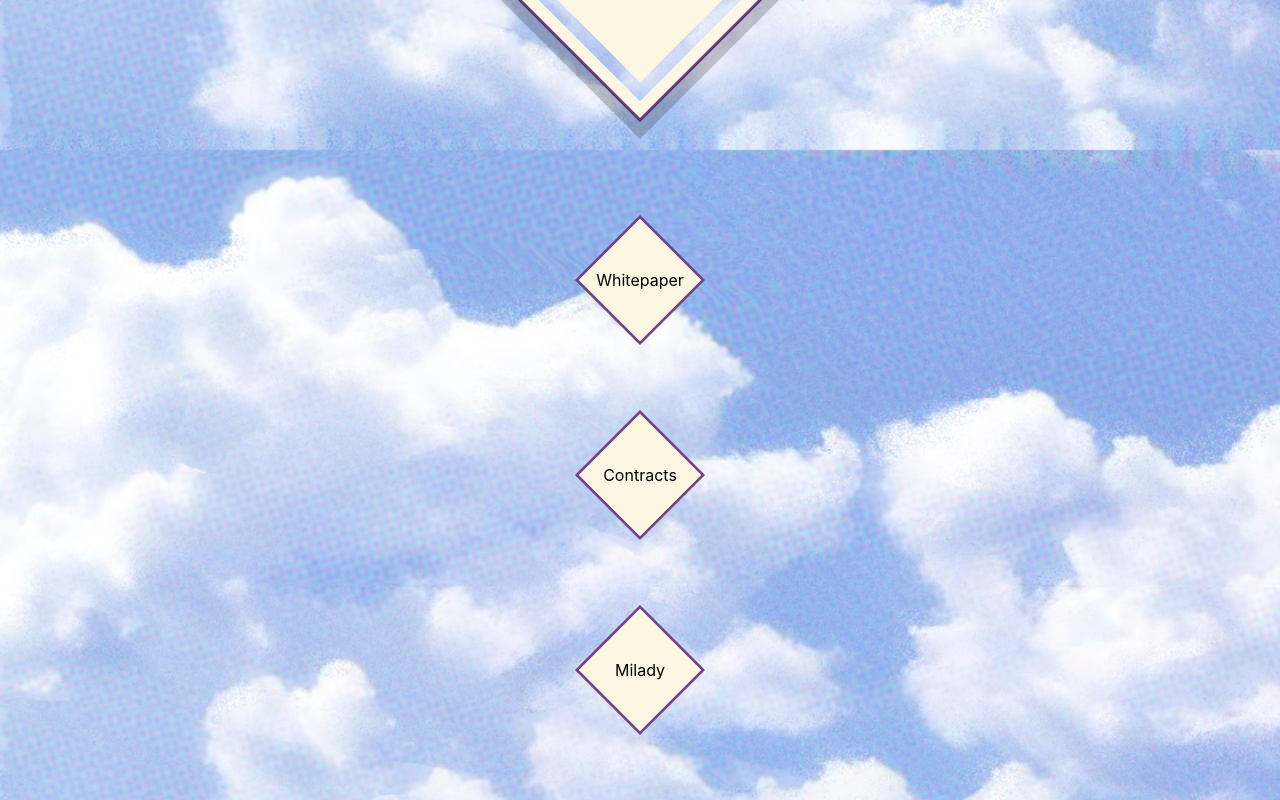
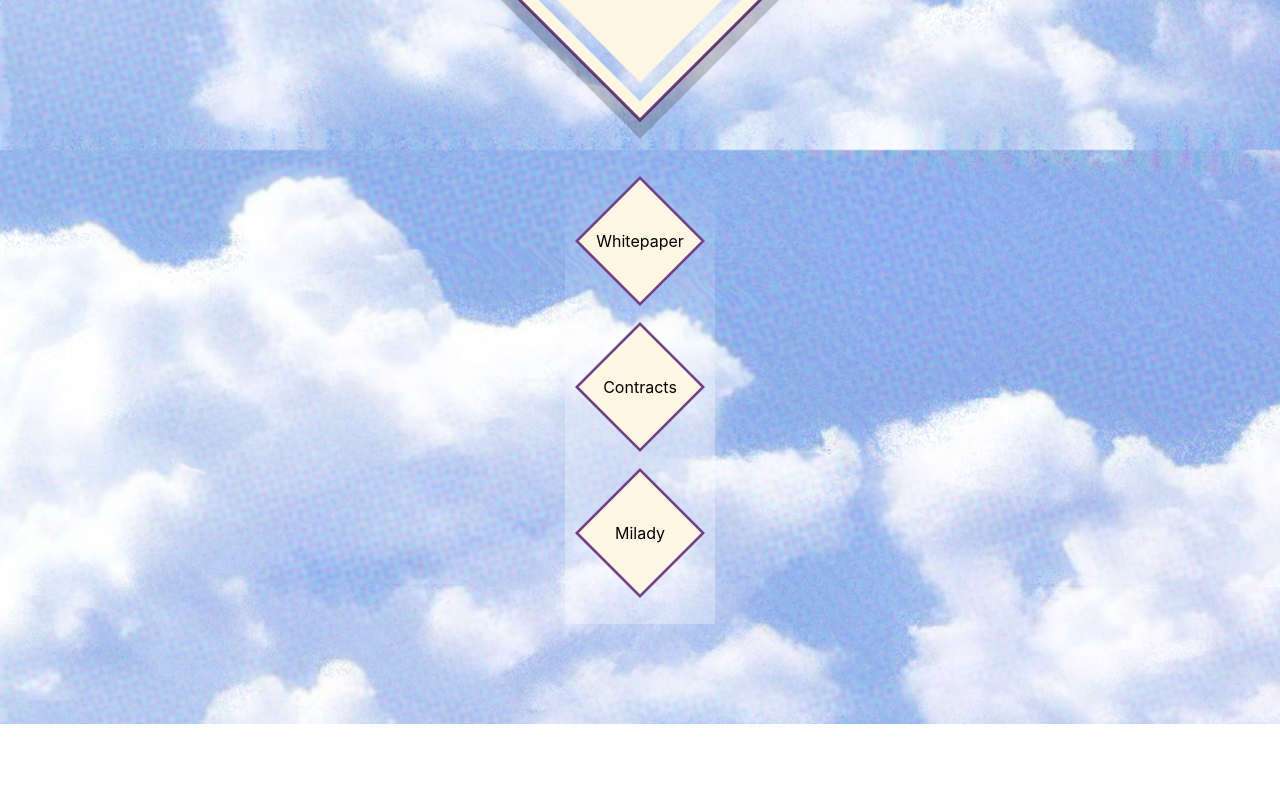
Before and after one commit to DennisDv24/myindexmaker-front, a React (Create React App) app: page /about in a window 1280 px wide. Shown: the part 650-1450 px from the top of the page. After the commit the page ends 1374 px from the top, so only its background shows below. Built offline with nearby package versions, Linux system fonts and the light colour scheme.

Commit message:
prototype: about links styling

```diff
--- a/src/components/AboutPage/AboutPage.module.css
+++ b/src/components/AboutPage/AboutPage.module.css
@@ -34,12 +34,16 @@
 .Links {
 	width: 130px;
 	margin: 0 auto;
+	margin-bottom: 100px;
+	background: linear-gradient(360deg, rgba(255,255,255,0.3) 47%, rgba(185,255,236,0) 100%);
+
+	padding: 10px;
 }
 
 .Links div {
 	width: 100%;
 	height: 130px;
-	margin: 65px auto;
+	margin: 16px auto;
 	background: url('../../resources/small-diamond.svg') no-repeat center center;
 	background-size: 130px;
 	position: relative;
```
Also changed, not shown: src/resources/diamond-hover.svg.
